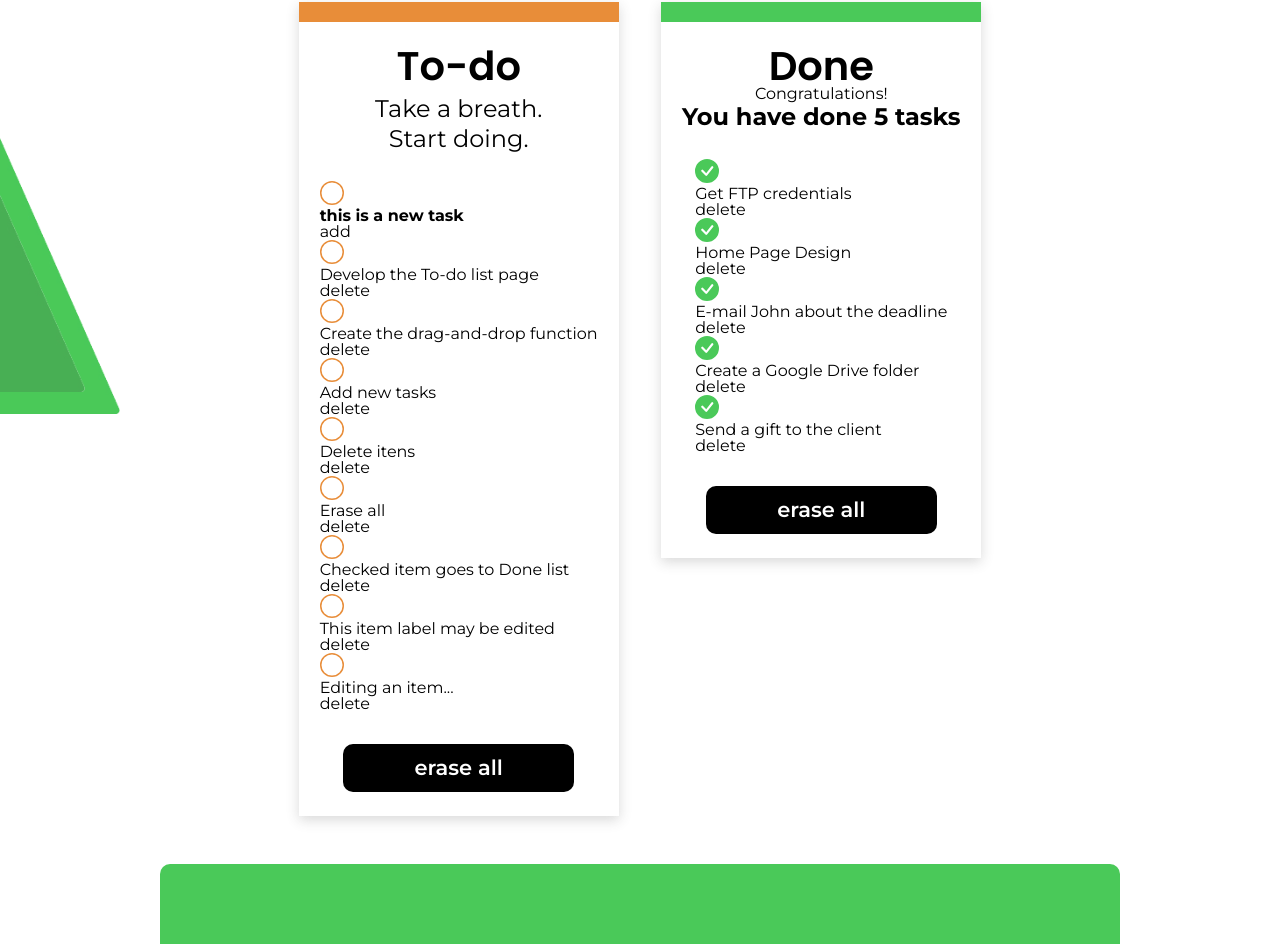
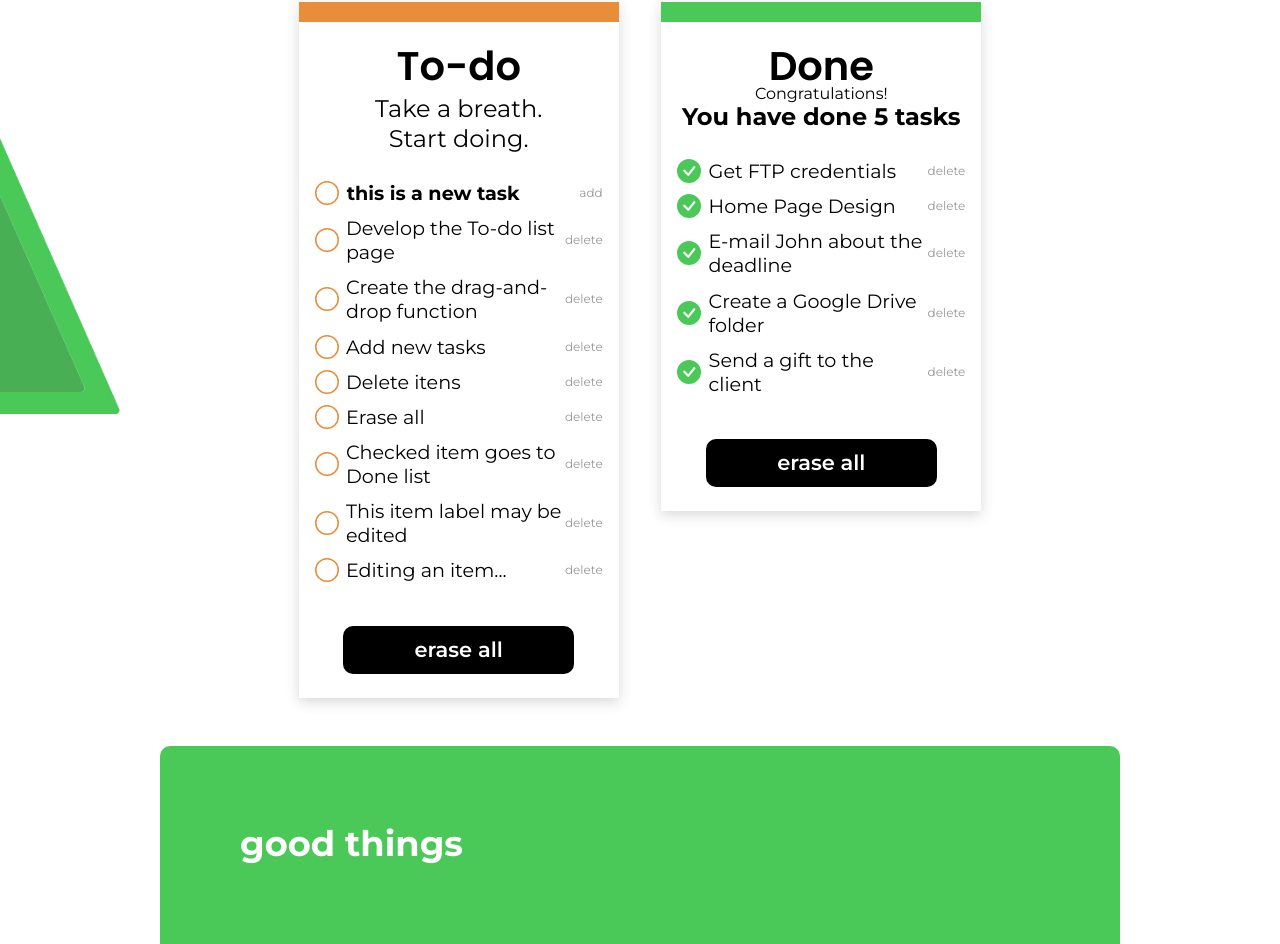
Before and after one commit to thipereira02/coopers_front, a React (Create React App) app: page / in a window 1280 px wide. Shown: the part 786-1730 px from the top of the page. Built offline with nearby package versions, Linux system fonts and the light colour scheme.

Commit message:
adding request to update task description

```diff
--- a/src/components/ToDoList.tsx
+++ b/src/components/ToDoList.tsx
@@ -64,7 +64,7 @@ export default function ToDoList() {
 				<ListBox color={"todo"}>
 					<h1>To-do</h1>
 					<h2>Take a breath. <br/>Start doing.</h2>
-					{user ? <UserToDoTasks tasks={toDoTasks} /> : <TodoExample />}
+					{user ? <UserToDoTasks tasks={toDoTasks} setTasks={setToDoTasks} /> : <TodoExample />}
 					{user ?
 						toDoTasks.length === 0 ?
 							""
--- a/src/components/UserTasks.tsx
+++ b/src/components/UserTasks.tsx
@@ -5,13 +5,13 @@ import styled from "styled-components";
 import UserContext from "../contexts/UserContext";
 import RefreshContext from "../contexts/RefreshContext";
 import { Tasks, Task, EmptyCircle, CircleFill } from "../layouts/common/Components";
-import { addTask, deleteTask, updateTaskType } from "../services/requests";
+import { addTask, deleteTask, updateTaskType, updateTaskDescription } from "../services/requests";
 
-export function UserToDoTasks(tasks: any) {
-	console.log(tasks);
+export function UserToDoTasks({tasks, setTasks}: any) {
 	const [text, setText] = useState("");
 	const { userData } = useContext(UserContext);
 	const { refresh, setRefresh } = useContext(RefreshContext);
+	const token = userData?.token;
 
 	function newTask() {
 		if (text === "") {
@@ -20,7 +20,6 @@ export function UserToDoTasks(tasks: any) {
 		}
 
 		const body = { description: text, taskType: "todo" };
-		const token = userData?.token;
 
 		const req = addTask(body, token);
 		req.then(() => {
@@ -34,8 +33,6 @@ export function UserToDoTasks(tasks: any) {
 	}
 
 	function updateType(id: number) {
-		const token = userData?.token;
-
 		const req = updateTaskType(id, token);
 		req.then(() => {
 			toast.success("Task updated");
@@ -47,8 +44,6 @@ export function UserToDoTasks(tasks: any) {
 	}
 
 	function deleteATask(id: number) {
-		const token = userData?.token;
-
 		const req = deleteTask(id, token);
 		req.then(() => {
 			toast.success("Task deleted");
@@ -59,6 +54,19 @@ export function UserToDoTasks(tasks: any) {
 		});
 	}
 
+	function updateATask(id: number) {
+		const description = tasks.find((t: any) => t.id === id)?.description || "";
+		const body = { description };
+
+		const req = updateTaskDescription(id, body, token);
+		req.then(() => {
+			toast.success("Task updated");
+			setRefresh(!refresh);
+		}).catch((err) => {
+			toast.error("An error occurred while trying to update your task");
+			console.log(err);
+		});
+	}
 
 	return(
 		<Tasks>
@@ -72,18 +80,36 @@ export function UserToDoTasks(tasks: any) {
 				/>
 				<a onClick={newTask}>add</a>
 			</Task>
-			{tasks.tasks.map((item: any) => (
+			{tasks.map((item: any) => (
 				<Task key={item.id}>
 					<EmptyCircle cursor={"pointer"} onClick={() => updateType(item.id)} />
-					<p>{item.description}</p>
-					<a onClick={() => deleteATask(item.id)}>delete</a>
+					<TextEditable
+						type="text"
+						placeholder={item.description}
+						value={item.description}
+						onChange={(e: any)=>setTasks(
+							tasks.map(
+								(t:any) => {
+									if (t.id === item.id){
+										t.description = e.target.value;
+										t.changed = true;
+									}
+									return t;
+								}
+							)
+						)}
+					/>
+					{item.changed ?
+						<a onClick={() => updateATask(item.id)}>update</a> :
+						<a onClick={() => deleteATask(item.id)}>delete</a>
+					}
 				</Task>
 			))}
 		</Tasks>
 	);
 }
 
-export function UserDoneTasks(tasks: any) {
+export function UserDoneTasks({tasks}: any) {
 	const { userData } = useContext(UserContext);
 	const { refresh, setRefresh } = useContext(RefreshContext);
 
@@ -102,7 +128,7 @@ export function UserDoneTasks(tasks: any) {
 
 	return(
 		<Tasks>
-			{tasks.tasks.map((item: any) => (
+			{tasks.map((item: any) => (
 				<Task key={item.id}>
 					<CircleFill />
 					<p>{item.description}</p>
@@ -133,3 +159,23 @@ const Input = styled.input`
 		line-height: 1.5rem;
 	}
 `;
+
+const TextEditable = styled.input`
+	width: 100%;
+	border: none;
+	font-size: 1rem;
+	line-height: 1.2rem;
+
+	::placeholder {
+		color: #000;
+	}
+
+	:focus::placeholder {
+		color: transparent;
+	}
+
+	@media(min-width: 1024px){
+		font-size: 1.2rem;
+		line-height: 1.5rem;
+	}
+`;
--- a/src/layouts/common/Components.tsx
+++ b/src/layouts/common/Components.tsx
@@ -99,6 +99,38 @@ export const Button = styled.button`
 
 export const Tasks = styled.div`
     margin-top: 1.7rem;
+
+    div{
+        display: grid;
+        grid-template-columns: 1fr 6.5fr 1fr;
+        margin-bottom: 0.5rem;
+        align-items: center;
+
+        p{
+        font-size: 1rem;
+        line-height: 1.2rem;
+    }
+
+        a{
+            color: #999999;
+            font-size: 0.75rem;
+            text-align: right;
+            align-self: center;
+            cursor: pointer;
+        }
+    }
+
+    @media(min-width: 1024px) {
+        div{
+            grid-template-columns: 1fr 7fr 1fr;
+            margin-bottom: 0.7rem;
+
+            p{
+                font-size: 1.2rem;
+                line-height: 1.5rem;
+            }
+        }
+    }
 `;
 
 export const Task = styled.div`
--- a/src/services/requests.tsx
+++ b/src/services/requests.tsx
@@ -42,6 +42,10 @@ function updateTaskType(id: number, token: string){
 	return axios.post(`${BASE_URL}/updateTaskType/${id}`, [], setConfig(token));
 }
 
+function updateTaskDescription(id: number, body: { description: string }, token: string){
+	return axios.post(`${BASE_URL}/updateTaskDescription/${id}`, body, setConfig(token));
+}
+
 export {
 	registerUser,
 	login,
@@ -50,5 +54,6 @@ export {
 	getTasks,
 	deleteTask,
 	deleteAllTasks,
-	updateTaskType
+	updateTaskType,
+	updateTaskDescription,
 };
```
